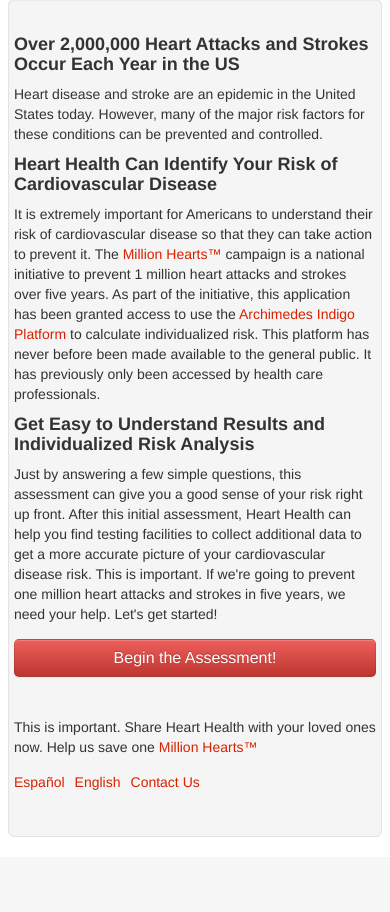
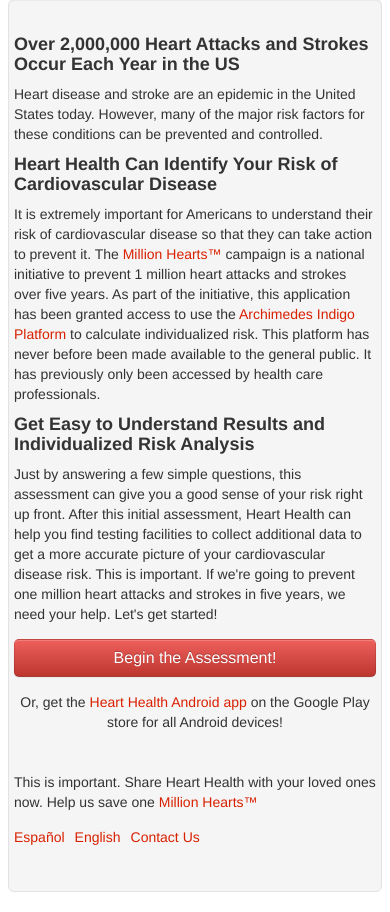
Before and after one commit to bopopescu/Heart-Health, a Django app: template hh-server/heart_health/templates/static/index.html in a window 390 px wide. Shown: the part 274-1186 px from the top of the page. Before the commit the page ends 1111 px from the top, so only its background shows below. Run offline with Django 3.2, Linux system fonts and the light colour scheme; the template is opened without the code that fills it, so the values that code supplies are empty; parts of the project's set-up code (start-up, migrations or seed data) failed here and were passed over; some libraries are stand-ins or nearby versions.

Commit message:
Added link to Android app on the home page. Fixed phone number formatting bug on locate.

```diff
--- a/hh-server/heart_health/templates/media/js/locate.js
+++ b/hh-server/heart_health/templates/media/js/locate.js
@@ -284,7 +284,10 @@ function getContentForProvider(provider, includeDescription, floatDistance, incl
         var formattedZip = provider.zip.substr(0,5);
         htmlResult += provider.city + ' ' + provider.state + ' ' + formattedZip + '<br>';
         if(provider.phone){
-            var formattedPhone = '(' + provider.phone.substr(0, 3) + ')' + '-' + provider.phone.substr(3, 3) + '-' + provider.phone.substr(6,4)
+            var formattedPhone = provider.phone;
+            if(provider.phone.indexOf(')') == -1){
+                var formattedPhone = '(' + provider.phone.substr(0, 3) + ')' + '-' + provider.phone.substr(3, 3) + '-' + provider.phone.substr(6,4)
+            }
             htmlResult += formattedPhone + '<br>';
         }
         if(provider.url){
--- a/hh-server/heart_health/templates/static/index.html
+++ b/hh-server/heart_health/templates/static/index.html
@@ -9,8 +9,11 @@
 <p>{% trans "It is extremely important for Americans to understand their risk of cardiovascular disease so that they can take action to prevent it. The" %} <a href="http://millionhearts.hhs.gov/" target="_blank">Million Hearts™</a> {% trans "campaign is a national initiative to prevent 1 million heart attacks and strokes over five years. As part of the initiative, this application has been granted access to use the" %} <a href="http://archimedesmodel.com/indigo" target="_blank"> Archimedes Indigo Platform </a> {% trans "to calculate individualized risk. This platform has never before been made available to the general public. It has previously only been accessed by health care professionals." %}</p>
 <h3>{% trans "Get Easy to Understand Results and Individualized Risk Analysis" %}</h3>
 <p> {% trans "Just by answering a few simple questions, this assessment can give you a good sense of your risk right up front. After this initial assessment, Heart Health can help you find testing facilities to collect additional data to get a more accurate picture of your cardiovascular disease risk. This is important. If we're going to prevent one million heart attacks and strokes in five years, we need your help. Let's get started!" %}</p>
+
 <div class="span6 offset3 margin-top-15">
-    <button class="btn btn-large btn-block btn-danger" style="margin-bottom: 20px;" type="button" onclick="beginNoLogin()"> {% trans "Begin the Assessment!" %} </button>
+    <button class="btn btn-large btn-block btn-danger margin-after-15" type="button" onclick="beginNoLogin()"> {% trans "Begin the Assessment!" %} </button>
+
+<p class="center-text margin-after-15">Or, get the <a href="http://play.google.com/store/apps/details?id=com.mattgmg.hearthealth">Heart Health Android app </a> on the Google Play store for all Android devices!</p>
 </div>
 {% endblock %}
 
```
